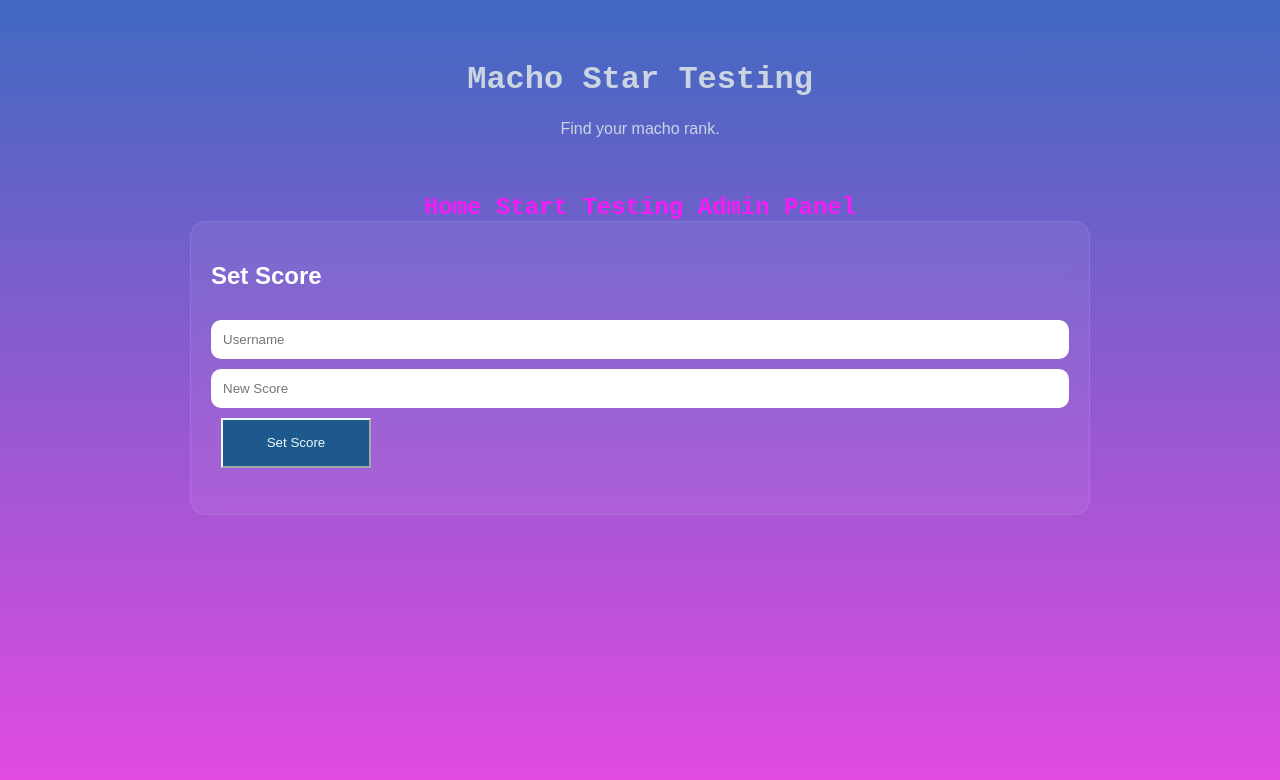
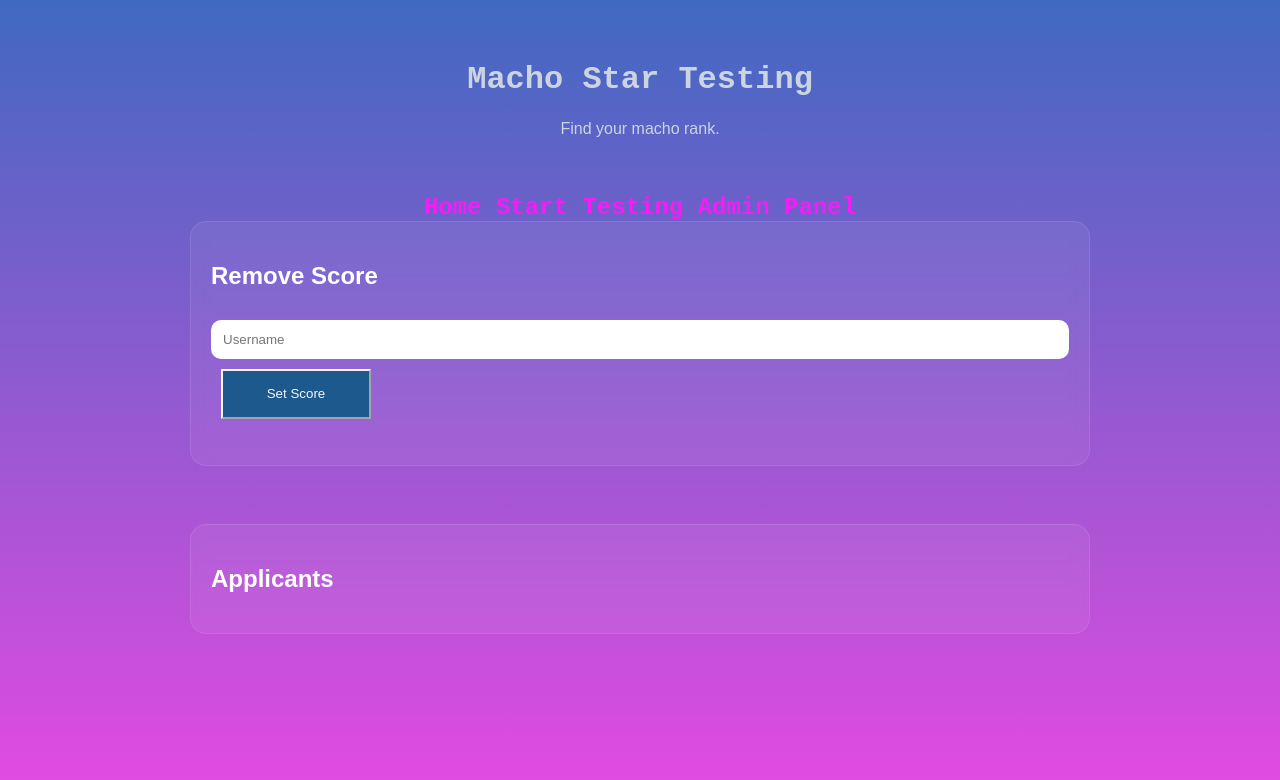
Before and after one commit to absol255/Macho-Star-Testing, a Flask app: page /admin in a window 1280 px wide. Shown: the top 780 px of the page. Run offline with Flask 3, Linux system fonts and the light colour scheme; the visitor is signed in with stand-in values (Sample User, id 1).

Commit message:
you let parker no me

```diff
--- a/app.py
+++ b/app.py
@@ -247,3 +247,9 @@ def admin_setscore():
     applicant.score = score
     db.session.commit()
     return jsonify(applicant.to_dict()), 200
+
+@app.route("/api/admin/applicants")
+@login_required
+def admin_applicants():
+    applicants = Applicant.query.all()
+    return jsonify([a.to_dict() for a in applicants])
--- a/static/js/admin.js
+++ b/static/js/admin.js
@@ -7,6 +7,77 @@
     function message(text) {
         adminMsg.textContent = text;
     };
+
+    function load() {
+        fetch("/api/admin/applicants", { credentials: "include" })
+            .then(function (r) {
+                if (r.status === 401) {
+                    window.location.href = "/login";
+                    return null;
+                }
+                return r.json();
+            })
+            .then(function (applicants) {
+                if (!applicants) return;
+
+                if (!applicants.length) {
+                    listEl.innerHTML = "<p>No applicants yet.</p>";
+                    return;
+                }
+
+                listEl.innerHTML = applicants.map(function (applicant) {
+                    return (
+                        '<div class="user">' +
+                        '<div style="flex:1">' +
+
+                        '<input type="text" value="' + applicant.username + '" data-id="' + applicant.id + '" data-field="username">' +
+
+                        '<input type="number" value="' + applicant.score + '" data-id="' + applicant.id + '" data-field="score">' +
+
+                        "</div>" +
+
+                        '<button class="button" data-save="' + applicant.id + '" type="button">Save</button>' +
+
+                        "</div>"
+                    );
+                }).join("");
+
+                listEl.querySelectorAll("[data-save]").forEach(function (btn) {
+
+                    btn.addEventListener("click", function () {
+
+                        const id = btn.getAttribute("data-save");
+
+                        const row = btn.closest(".user");
+
+                        const usernameInput = row.querySelector('[data-field="username"]');
+
+                        const scoreInput = row.querySelector('[data-field="score"]');
+
+                        fetch("/api/admin/setscore", {
+                            method: "POST",
+                            credentials: "include",
+                            headers: { "Content-Type": "application/json" },
+
+                            body: JSON.stringify({
+                                username: usernameInput.value.trim(),
+                                score: parseInt(scoreInput.value, 10),
+                            }),
+                        })
+                        .then(function (r) {
+                            return r.json();
+                        })
+                        .then(function () {
+                            message("Saved.");
+                            loadScores();
+                        });
+
+                    });
+
+                });
+
+            });
+    }
 
     setScoreButton.addEventListener('click', function() {
         const username = String(setScoreUsername.value)
@@ -27,6 +98,7 @@
                     return;
                 }
                 message("Set scores.");
+                load();
             });
     });
 })();
--- a/templates/admin.html
+++ b/templates/admin.html
@@ -20,11 +20,16 @@
 
     <div class="container">
         <div class="card">
-            <h2>Set Score</h2>
-            <input type="text" placeholder="Username" maxlength="64" id="setscoreusername">
-            <input type="number" placeholder="New Score" id="newsetscore">
-            <button class="button" id="setscorebutton">Set Score</button>
+            <h2>Remove Score</h2>
+            <input type="text" placeholder="Username" maxlength="64" id="removescoreusername">
+            <button class="button" id="removescorebutton">Set Score</button>
             <p id="adminmsg"></p>
+        </div>
+        <br />
+        <div class="card">
+            <h2>Applicants</h2>
+
+            <div id="list"></div>
         </div>
     </div>
     <script src="/static/js/admin.js"></script>
```
